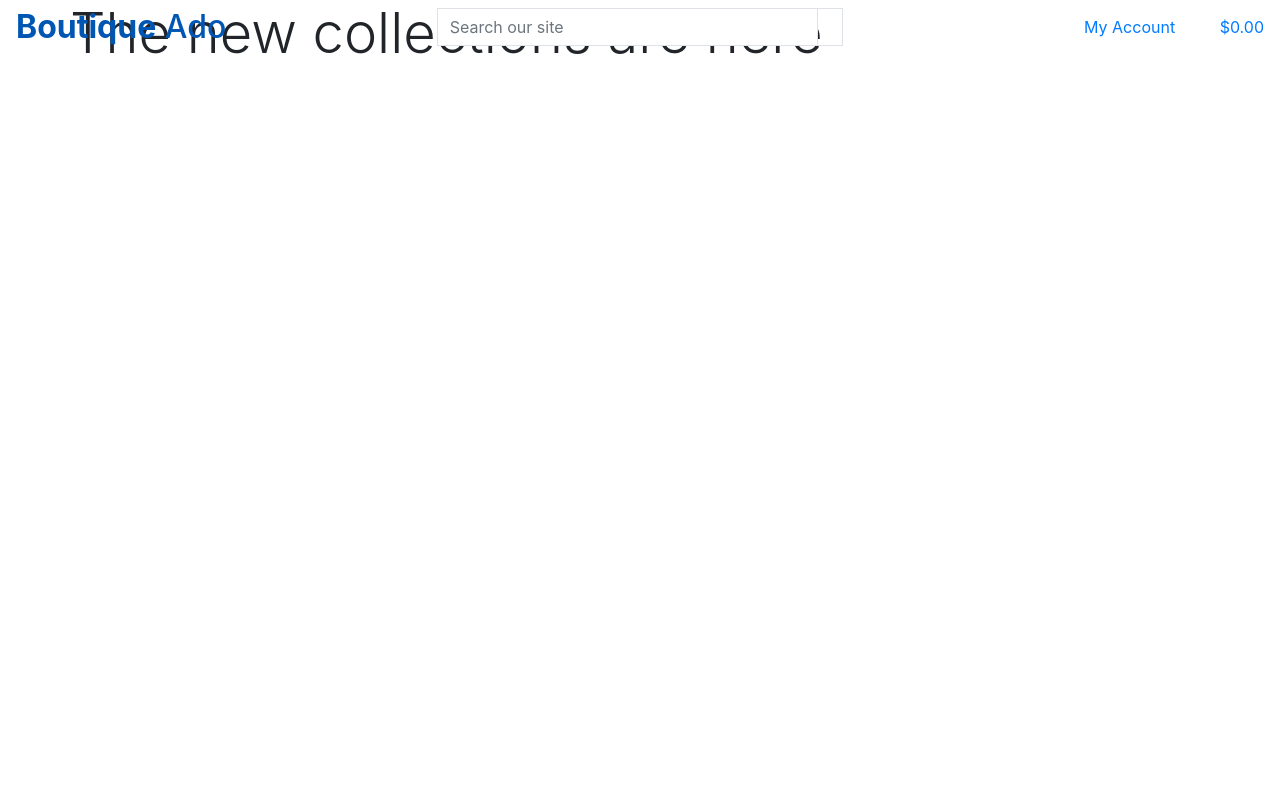
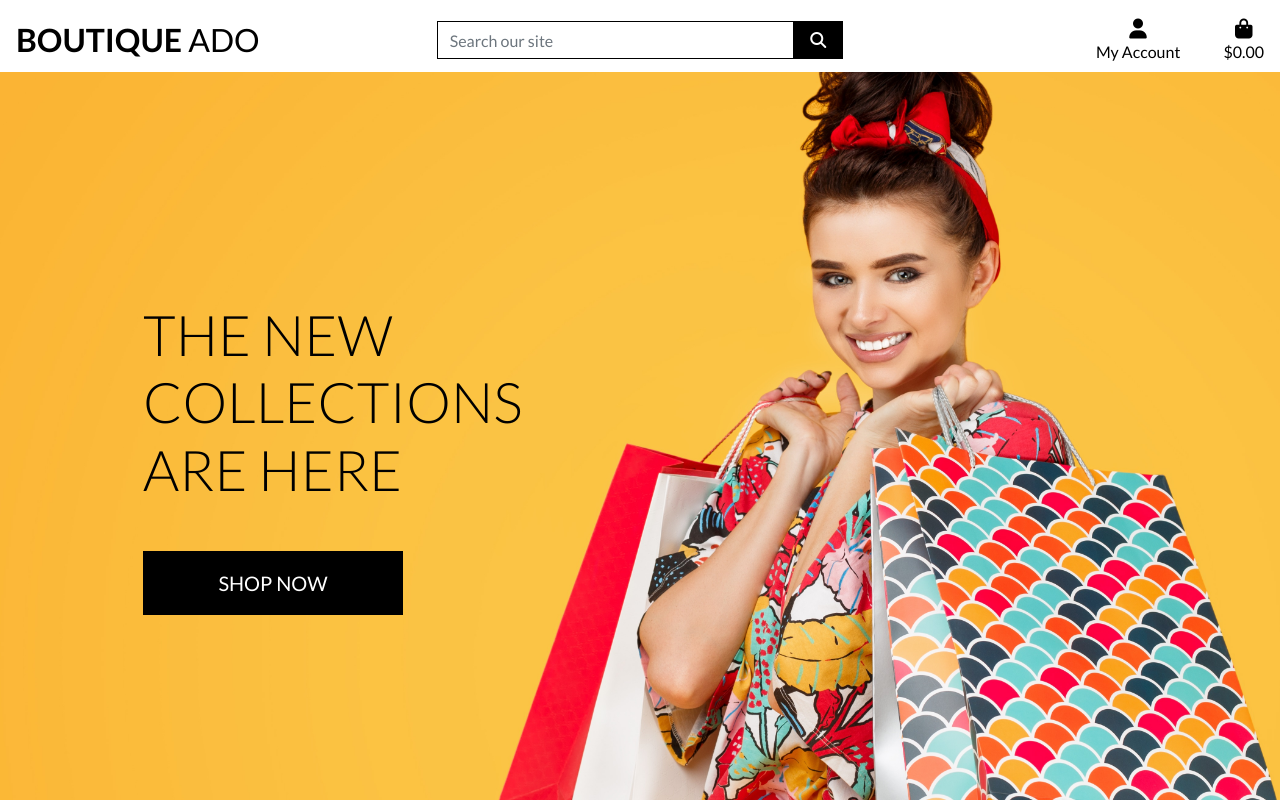
Before and after one commit to AlexThoma5/boutique_ado_v1, a Django app: page / in a window 1280 px wide. Run offline with Django 3.2, Linux system fonts and the light colour scheme; some libraries are stand-ins or nearby versions.

Commit message:
Complete homepage header and css

```diff
--- a/boutique_ado/settings.py
+++ b/boutique_ado/settings.py
@@ -149,6 +149,10 @@ USE_TZ = True
 # https://docs.djangoproject.com/en/3.2/howto/static-files/
 
 STATIC_URL = '/static/'
+STATICFILES_DIRS = (os.path.join(BASE_DIR, 'static'),)
+
+MEDIA_URL = '/media/'
+MEDIA_ROOT = os.path.join(BASE_DIR, 'media')
 
 # Default primary key field type
 # https://docs.djangoproject.com/en/3.2/ref/settings/#default-auto-field
--- a/boutique_ado/urls.py
+++ b/boutique_ado/urls.py
@@ -15,9 +15,12 @@ Including another URLconf
 """
 from django.contrib import admin
 from django.urls import path, include
+from django.conf import settings
+from django.conf.urls.static import static
+
 
 urlpatterns = [
     path('admin/', admin.site.urls),
     path('accounts/', include('allauth.urls')),
     path('', include('home.urls')),
-]
+] + static(settings.MEDIA_URL, document_root=settings.MEDIA_ROOT)
--- a/home/templates/home/index.html
+++ b/home/templates/home/index.html
@@ -12,13 +12,16 @@
 {% block content %}
 <div class="container h-100">
     <div class="row h-100">
-            <div class="col-7 col-md-6 my-auto"></div>
-            <h1 class="display-4 logo-font text-black">The new collections are here</h1>
-        </div>
+        <div class="col-7 col-md-6 my-auto">
+            <h1 class="display-4 logo-font text-black">
+                The new collections are here
+            </h1>
             <div class="my-5">
                 <h4>
-                <a href="" class="shop-now-button btn btn-lg rounded-0 text-uppercase py-3"></a>
+                    <a href="" class="shop-now-button btn btn-lg rounded-0 text-uppercase py-3">Shop Now</a>
                 </h4>
             </div>
         </div>
+    </div>
+</div>
 {% endblock %}
--- /dev/null
+++ b/static/css/base.css
@@ -0,0 +1,85 @@
+/* Google fonts import */
+
+@import url('https://fonts.googleapis.com/css2?family=Lato:ital,wght@0,100;0,300;0,400;0,700;0,900;1,100;1,300;1,400;1,700;1,900&display=swap');
+
+html {
+    height: 100%;
+}
+
+body {
+    background: url('/media/homepage_background_cropped.jpg') no-repeat center center fixed;
+    background-size: cover;
+    height: calc(100vh - 164px);
+    color: #555;
+    font-family: 'Lato';
+}
+
+/* from Bulma */
+.icon {
+    align-items: center;
+    display: inline-flex;
+    justify-content: center;
+    height: 1.5rem;
+    width: 1.5rem;
+}
+
+.logo-font {
+    text-transform: uppercase;
+}
+
+.main-logo-link {
+    width: fit-content;
+}
+
+.shop-now-button {
+    background: black;
+    color: white;
+    min-width: 260px;
+}
+
+.btn-black {
+    background: black;
+    color: white;
+}
+
+.shop-now-button:hover,
+.shop-now-button:active,
+.shop-now-button:focus,
+.btn-black:hover,
+.btn-black:active,
+.btn-black:focus {
+    background: #222;
+    color: white;
+}
+
+.text-black {
+    color: #000 !important;
+}
+
+.border-black {
+    border: 1px solid black !important;
+}
+
+/* -------------------------------- Media Queries */
+
+/* Slightly larger container on xl screens */
+@media (min-width: 1200px) {
+  .container {
+    max-width: 80%;
+  }
+}
+
+/* fixed top navbar only on medium and up */
+@media (min-width: 992px) {
+    .fixed-top-desktop-only {
+        position: fixed;
+        top: 0;
+        right: 0;
+        left: 0;
+        z-index: 1030;
+    }
+
+    .header-container {
+        padding-top: 164px;
+    }
+}
--- a/templates/base.html
+++ b/templates/base.html
@@ -16,12 +16,14 @@
   {% block corecss %}
   <link rel="stylesheet" href="https://cdn.jsdelivr.net/npm/bootstrap@4.6.2/dist/css/bootstrap.min.css"
     integrity="sha384-xOolHFLEh07PJGoPkLv1IbcEPTNtaed2xpHsD9ESMhqIYd0nLMwNLD69Npy4HI+N" crossorigin="anonymous">
+  <link rel="stylesheet" href="{% static 'css/base.css' %}">
   {% endblock %}
 
   {% block extra_css %}
   {% endblock %}
 
   {% block corejs %}
+  <script src="https://kit.fontawesome.com/e1ecb81146.js" crossorigin="anonymous"></script>
   <script src="https://cdn.jsdelivr.net/npm/jquery@3.5.1/dist/jquery.min.js"
     integrity="sha256-9/aliU8dGd2tb6OSsuzixeV4y/faTqgFtohetphbbj0=" crossorigin="anonymous"></script>
   <script src="https://cdn.jsdelivr.net/npm/bootstrap@4.6.2/dist/js/bootstrap.bundle.min.js"
@@ -37,7 +39,7 @@
 
 <body>
   <header class="cotainer-fluid fixed-top">
-    <div class="row">
+    <div id="topnav" class="row bg-white pt-lg-2 d-none d-lg-flex">
       <div class="col-12 col-lg-4 my-auto py-1 py-lg-0 text-center text-lg-left">
         <a href="{% url 'home' %}" class="nav-link main-logo-link">
           <h2 class="logo-font text-black my-0"><strong>Boutique</strong> Ado</h2>
```
Also changed, not shown: media/homepage_background_cropped.jpg (added). Lines whose indentation alone changed are shown as unchanged.
